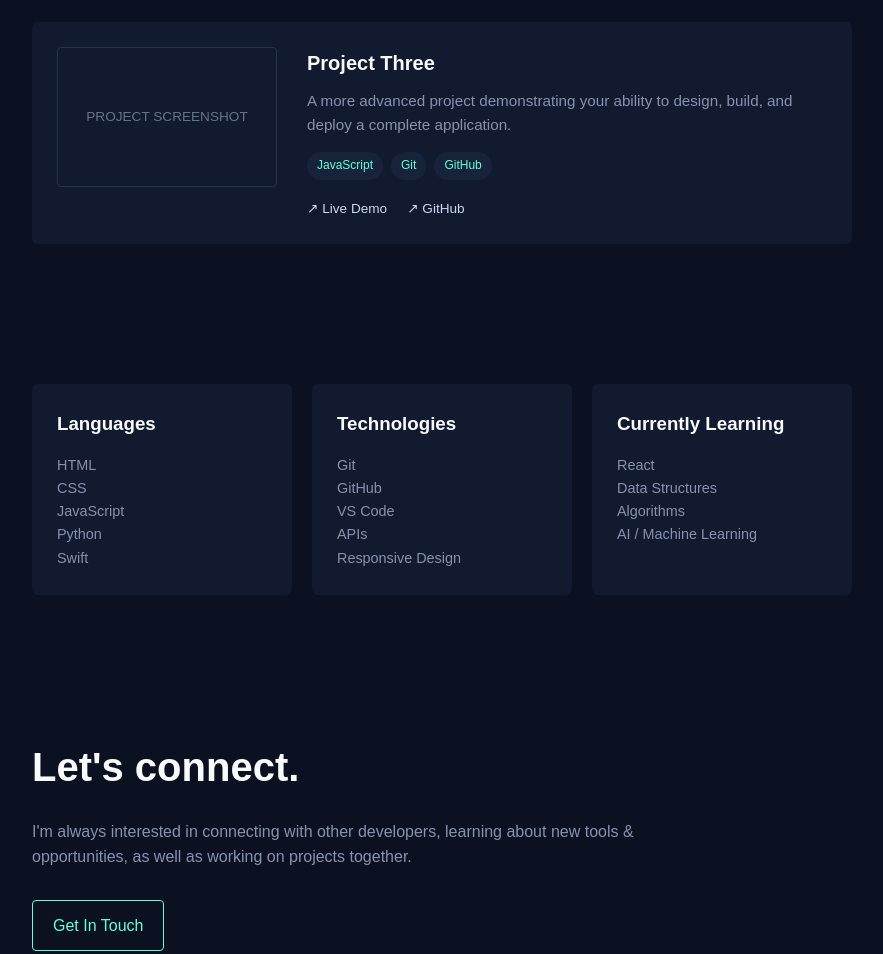
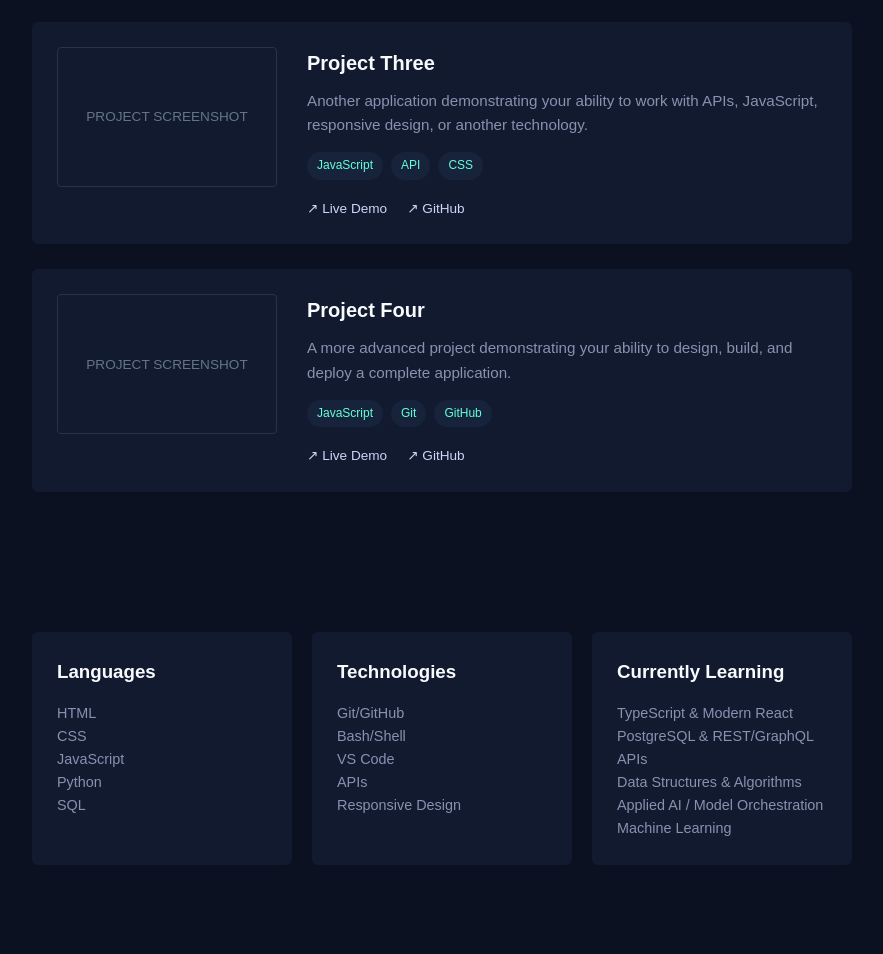
Before and after one commit to ErfanA03/ErfanA03.github.io, a plain HTML site: page index.html in a window 1280 px wide. Shown: the part 2004-2958 px from the top of the page, without its empty margins (358-1241 px from the left). Drawn offline with Linux system fonts and the light colour scheme.

Commit message:
Update index.html

```diff
--- a/index.html
+++ b/index.html
@@ -66,7 +66,7 @@
                     LinkedIn
                 </a>
 
-                <a href="mailto:your@email.com">
+                <a href="mailto:erfanarsin99@outlook.com">
                     Email
                 </a>
 
@@ -143,8 +143,7 @@
 
                 <p>
                     Outside of programming, I like working out, going on hikes in the mountains, and I'm constantly
-                    looking for
-                    new things to learn and new problems to solve.
+                    looking for new things to learn.
                 </p>
 
             </section>
@@ -270,7 +269,6 @@
 
                     </article>
 
-
                     <!-- PROJECT 2 -->
 
                     <article class="project">
@@ -324,7 +322,6 @@
 
                     </article>
 
-
                     <!-- PROJECT 3 -->
 
                     <article class="project">
@@ -337,6 +334,59 @@
 
                             <h3>
                                 Project Three
+                            </h3>
+
+                            <p>
+                                Another application demonstrating
+                                your ability to work with APIs,
+                                JavaScript, responsive design,
+                                or another technology.
+                            </p>
+
+                            <div class="technologies">
+
+                                <span class="technology">
+                                    JavaScript
+                                </span>
+
+                                <span class="technology">
+                                    API
+                                </span>
+
+                                <span class="technology">
+                                    CSS
+                                </span>
+
+                            </div>
+
+                            <div class="project-links">
+
+                                <a href="#" target="_blank">
+                                    ↗ Live Demo
+                                </a>
+
+                                <a href="#" target="_blank">
+                                    ↗ GitHub
+                                </a>
+
+                            </div>
+
+                        </div>
+
+                    </article>
+
+                    <!-- PROJECT 4 -->
+
+                    <article class="project">
+
+                        <div class="project-image">
+                            PROJECT SCREENSHOT
+                        </div>
+
+                        <div class="project-content">
+
+                            <h3>
+                                Project Four
                             </h3>
 
                             <p>
@@ -403,7 +453,8 @@
                             CSS<br>
                             JavaScript<br>
                             Python<br>
-                            Swift
+                            SQL
+
                         </p>
 
                     </div>
@@ -416,8 +467,8 @@
                         </h3>
 
                         <p>
-                            Git<br>
-                            GitHub<br>
+                            Git/GitHub<br>
+                            Bash/Shell<br>
                             VS Code<br>
                             APIs<br>
                             Responsive Design
@@ -433,10 +484,11 @@
                         </h3>
 
                         <p>
-                            React<br>
-                            Data Structures<br>
-                            Algorithms<br>
-                            AI / Machine Learning
+                            TypeScript & Modern React<br>
+                            PostgreSQL & REST/GraphQL APIs<br>
+                            Data Structures & Algorithms<br>
+                            Applied AI / Model Orchestration<br>
+                            Machine Learning
                         </p>
 
                     </div>
@@ -460,7 +512,7 @@
                     as well as working on projects together.
                 </p>
 
-                <a href="mailto:your@email.com" class="button">
+                <a href="mailto:erfanarsin99@outlook.com" class="button">
                     Get In Touch
                 </a>
 
```
